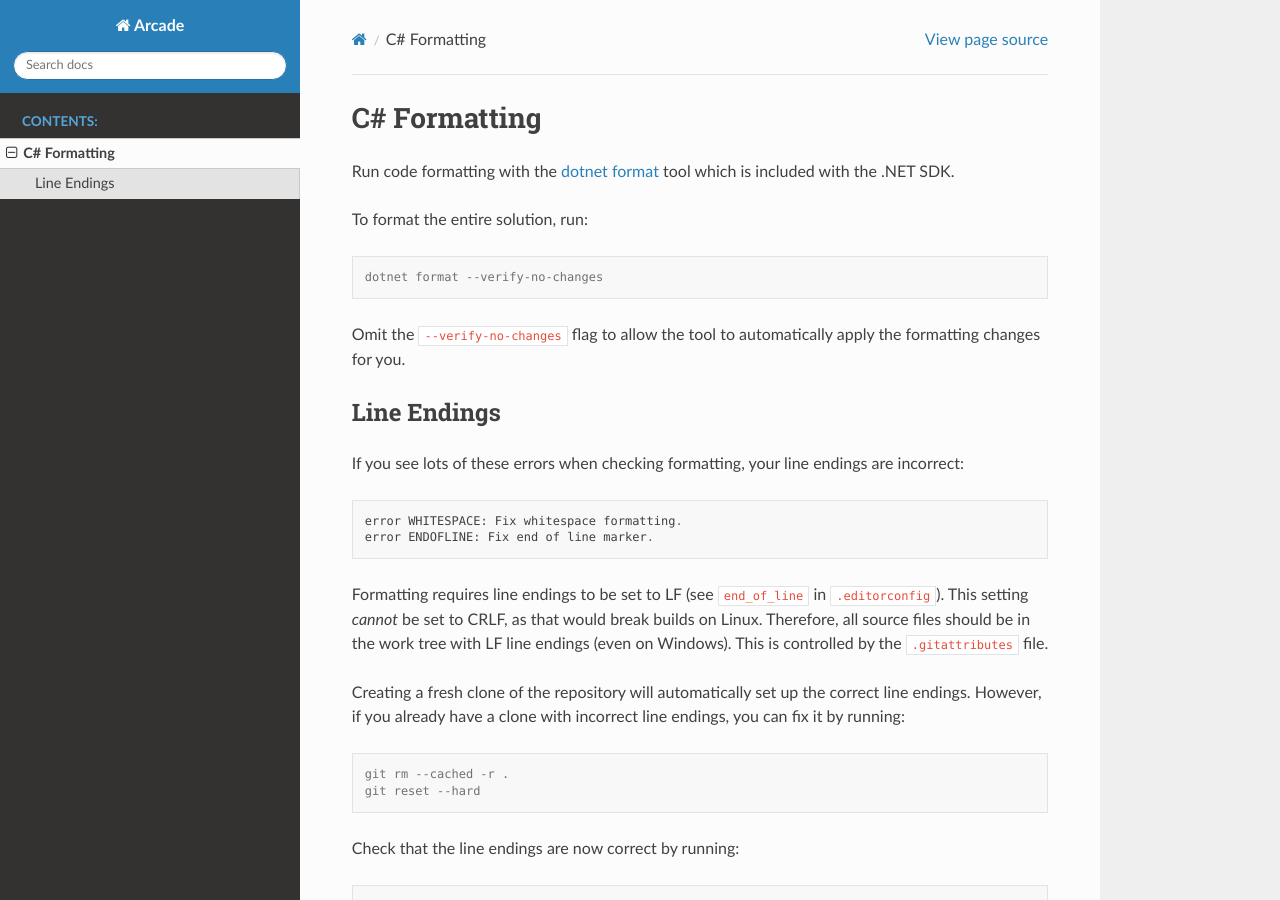
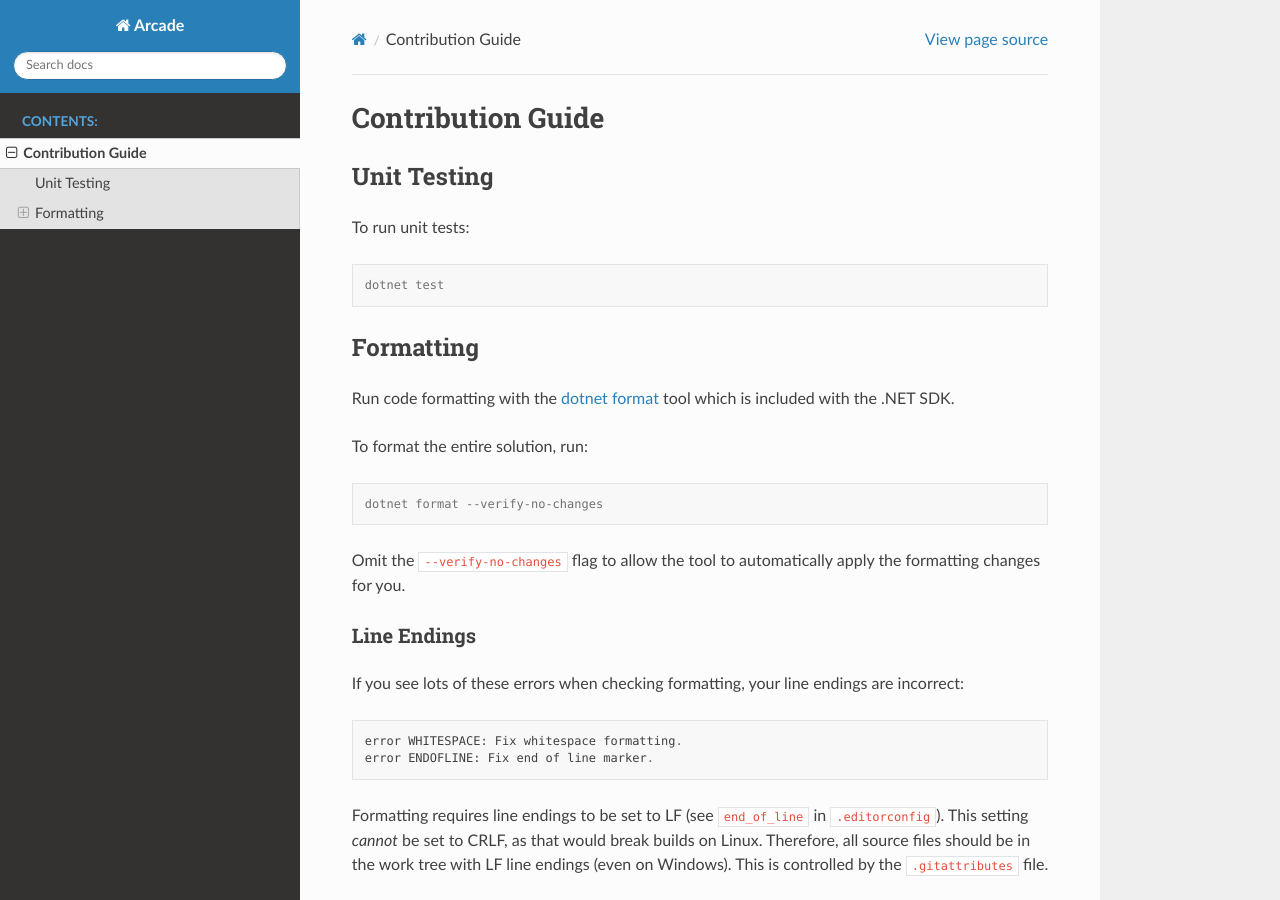
Before and after one commit to campbellmbrown/arcade, a Sphinx documentation site: the page built from docs/contents/contribution_guide.rst, in a window 1280 px wide and 900 px high. Built offline with Sphinx 7.4.7 and the Read the Docs theme 3.1.0, drawn with Linux system fonts in a browser that asks for light colours.

```diff
--- a/docs/contents/contribution_guide.rst
+++ b/docs/contents/contribution_guide.rst
@@ -1,5 +1,17 @@
-C# Formatting
--------------
+Contribution Guide
+==================
+
+Unit Testing
+------------
+
+To run unit tests:
+
+.. code-block:: console
+
+    dotnet test
+
+Formatting
+----------
 
 Run code formatting with the `dotnet format <https://docs.microsoft.com/en-us/dotnet/core/tools/dotnet-format>`_ tool
 which is included with the .NET SDK.
```
Also changed, not shown: README.md (+1 -9 lines), 5 other files.
